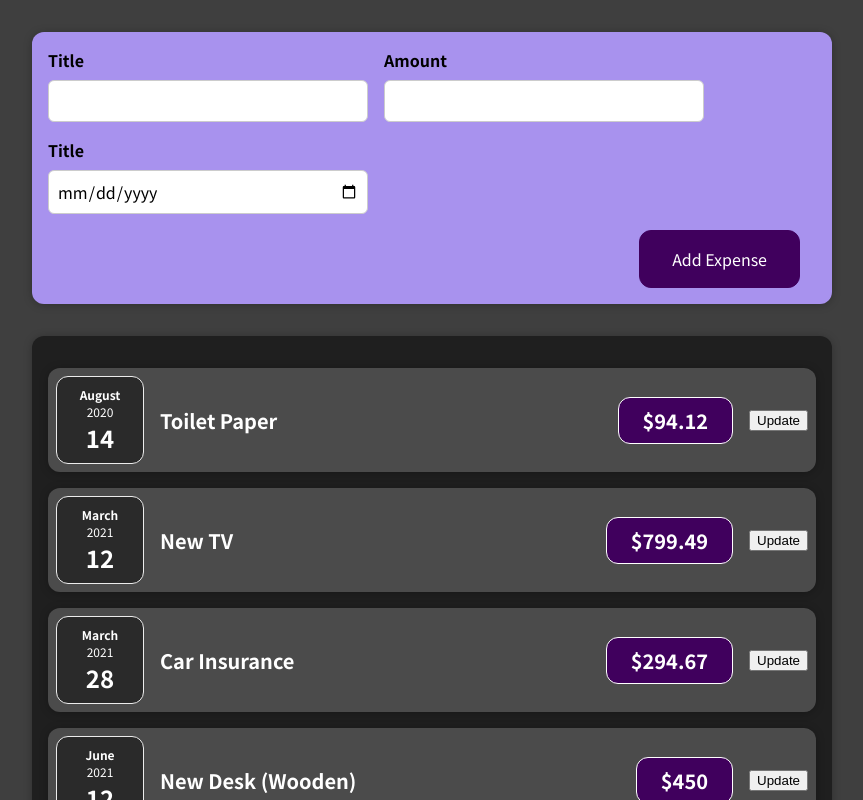
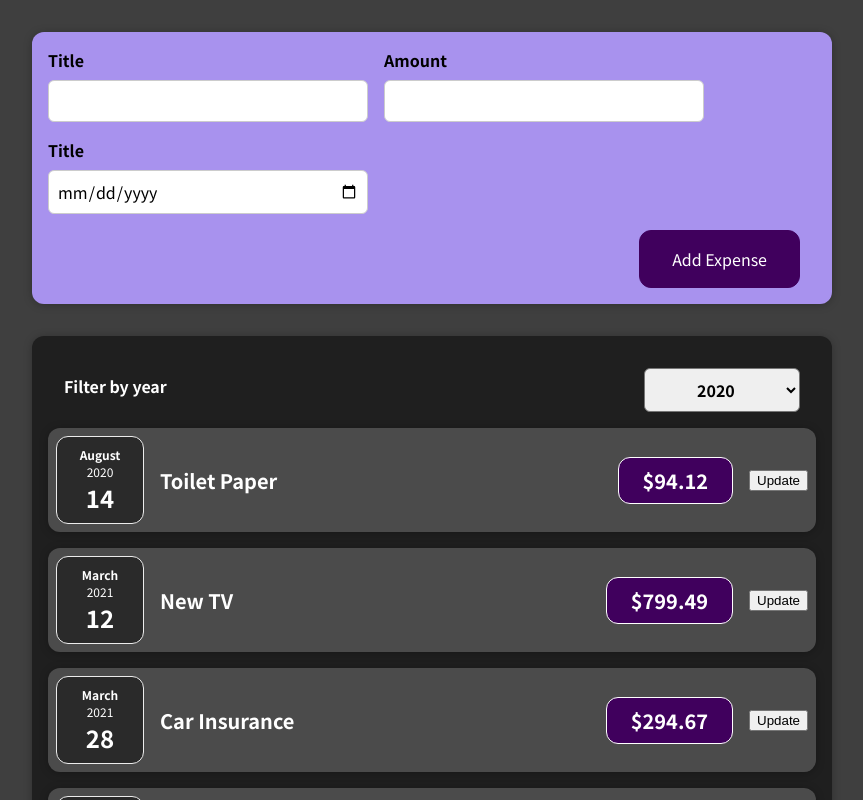
Before and after one commit to Sajeel-Bongale/expense-tracker, a React (Create React App) app: page / in a window 1280 px wide. Shown: the top 800 px of the page, without its empty margins (208-1071 px from the left). Built offline with nearby package versions, Linux system fonts and the light colour scheme.

Commit message:
Adds Expense Filter

```diff
--- /dev/null
+++ b/src/components/Expenses/ExpenseFilter.css
@@ -0,0 +1,24 @@
+.expenses-filter {
+    color: white;
+    padding: 0 1rem;
+}
+
+.expenses-filter__control {
+    display: flex;
+    width: 100%;
+    align-items: center;
+    justify-content: space-between;
+    margin: 1rem 0;
+}
+
+.expenses-filter label {
+    font-weight: bold;
+    margin-bottom: 0.5rem;
+}
+
+.expenses-filter select {
+    font: inherit;
+    padding: 0.5rem 3rem;
+    font-weight: bold;
+    border-radius: 6px;
+}
--- /dev/null
+++ b/src/components/Expenses/ExpenseFilter.js
@@ -0,0 +1,24 @@
+import './ExpenseFilter.css'
+
+const ExpensesFilter = (props) => {
+
+    const changeHandler = event => {
+        props.onSelectChange(event.target.value);
+    }
+
+    return (
+        <div className='expenses-filter'>
+            <div className='expenses-filter__control'>
+                <label>Filter by year</label>
+                <select value={props.selectedYear} onChange={changeHandler}>
+                    <option value='2022'>2022</option>
+                    <option value='2021'>2021</option>
+                    <option value='2020'>2020</option>
+                    <option value='2019'>2019</option>
+                </select>
+            </div>
+        </div>
+    );
+};
+
+export default ExpensesFilter;
--- a/src/components/Expenses/Expenses.js
+++ b/src/components/Expenses/Expenses.js
@@ -1,12 +1,21 @@
 import ExpenseItem from "./ExpenseItem";
 import './Expenses.css'
 import Card from "../UI/Card";
+import ExpenseFilter from "./ExpenseFilter";
+import {useState} from "react";
 
 const Expenses = (props) => {
+    const [selectedYear, setSelectedYear] = useState('2020');
     const items = props.items
+
+    const selectChangeHandler = selectedYear => {
+        setSelectedYear(selectedYear)
+    }
 
     return (
         <Card className="expenses">
+            <ExpenseFilter selectedYear={selectedYear} onSelectChange={selectChangeHandler}/>
+
             <ExpenseItem title={items[0].title}
                          amount={items[0].amount}
                          date={items[0].date}>
```
